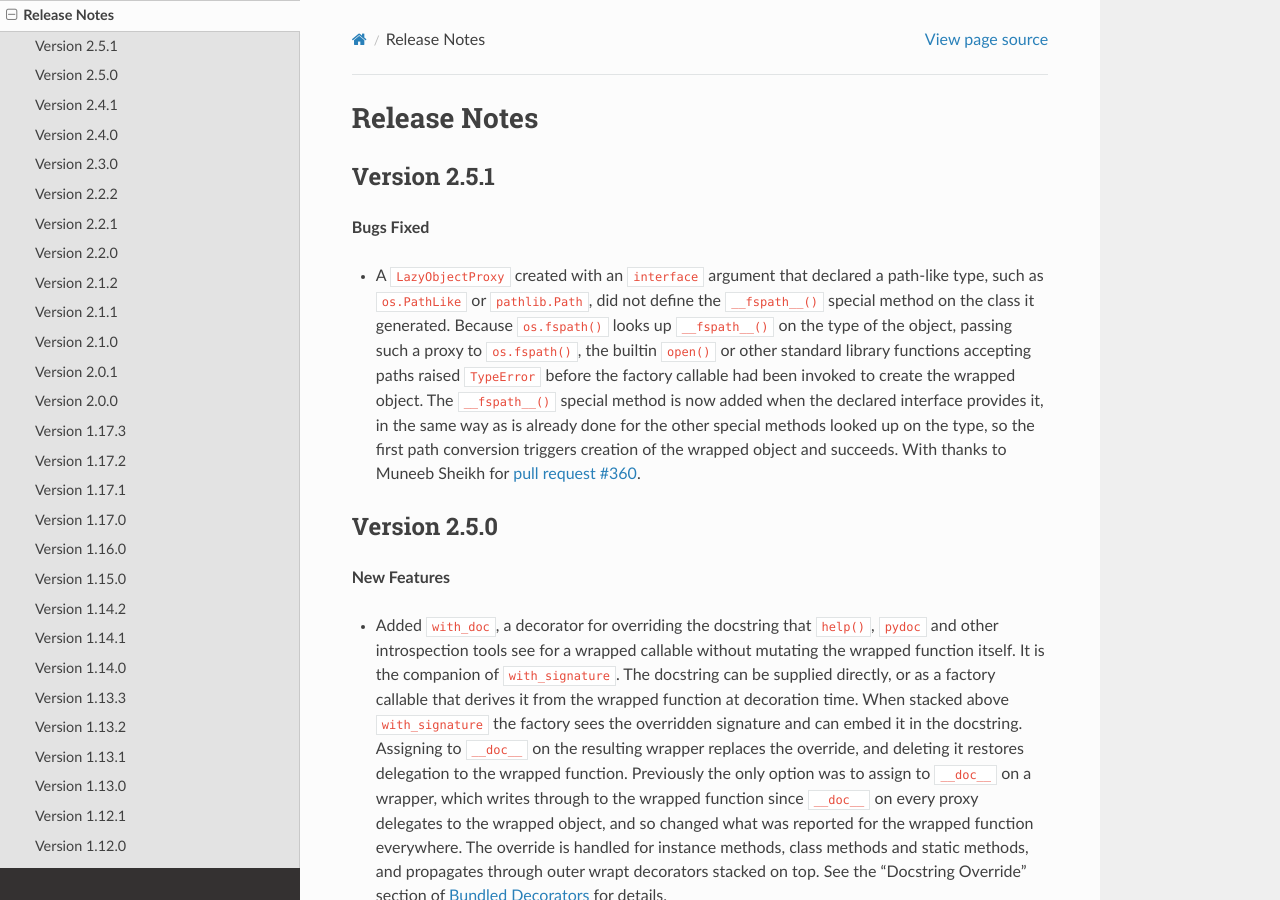
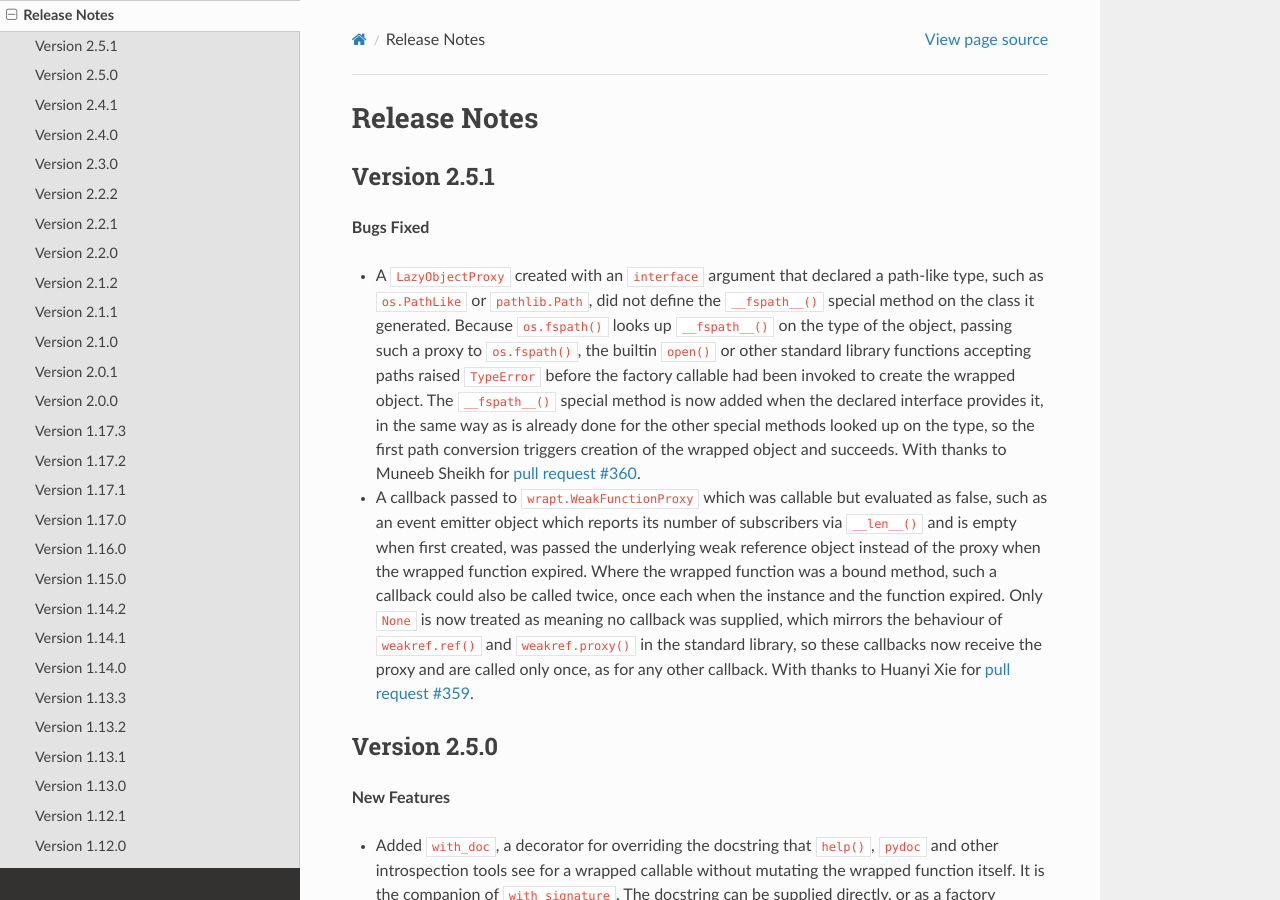
Before and after one commit to GrahamDumpleton/wrapt, a Sphinx documentation site: the page built from docs/changes.rst, in a window 1280 px wide and 900 px high. Built offline with Sphinx 7.4.7 and the Read the Docs theme 3.1.0, drawn with Linux system fonts in a browser that asks for light colours; some of the changed text lies outside the part shown.

Commit message:
Move change note for PR #359 under 2.5.1 and add clarifying comments.

```diff
--- a/docs/changes.rst
+++ b/docs/changes.rst
@@ -19,6 +19,19 @@ Version 2.5.1
   conversion triggers creation of the wrapped object and succeeds. With
   thanks to Muneeb Sheikh for `pull request #360
   <https://github.com/GrahamDumpleton/wrapt/pull/360>`_.
+
+* A callback passed to ``wrapt.WeakFunctionProxy`` which was callable but
+  evaluated as false, such as an event emitter object which reports its
+  number of subscribers via ``__len__()`` and is empty when first created,
+  was passed the underlying weak reference object instead of the proxy
+  when the wrapped function expired. Where the wrapped function was a
+  bound method, such a callback could also be called twice, once each
+  when the instance and the function expired. Only ``None`` is now treated
+  as meaning no callback was supplied, which mirrors the behaviour of
+  ``weakref.ref()`` and ``weakref.proxy()`` in the standard library, so
+  these callbacks now receive the proxy and are called only once, as for
+  any other callback. With thanks to Huanyi Xie for `pull request #359
+  <https://github.com/GrahamDumpleton/wrapt/pull/359>`_.
 
 Version 2.5.0
 -------------
```
Also changed, not shown: other parts of docs/changes.rst (+0 -7 lines), 2 other files.
